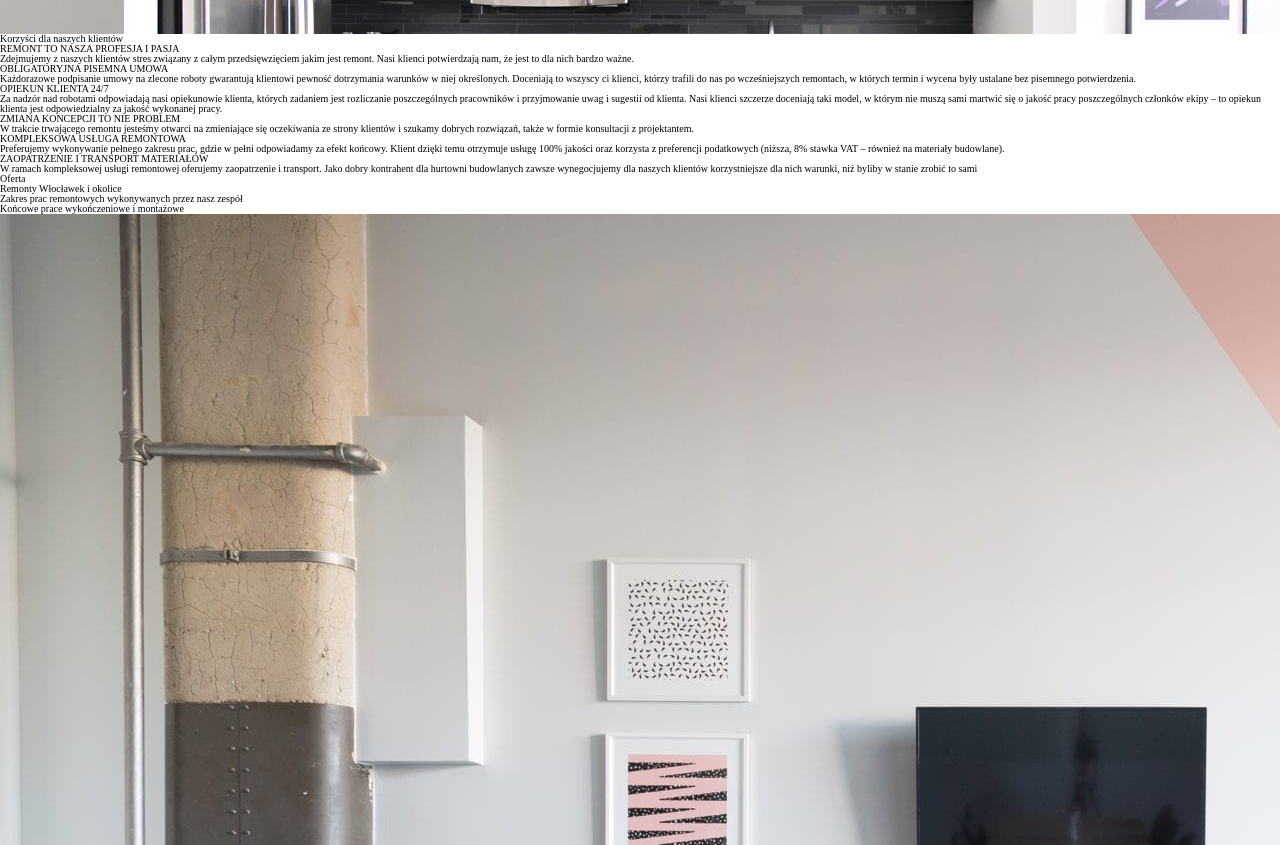
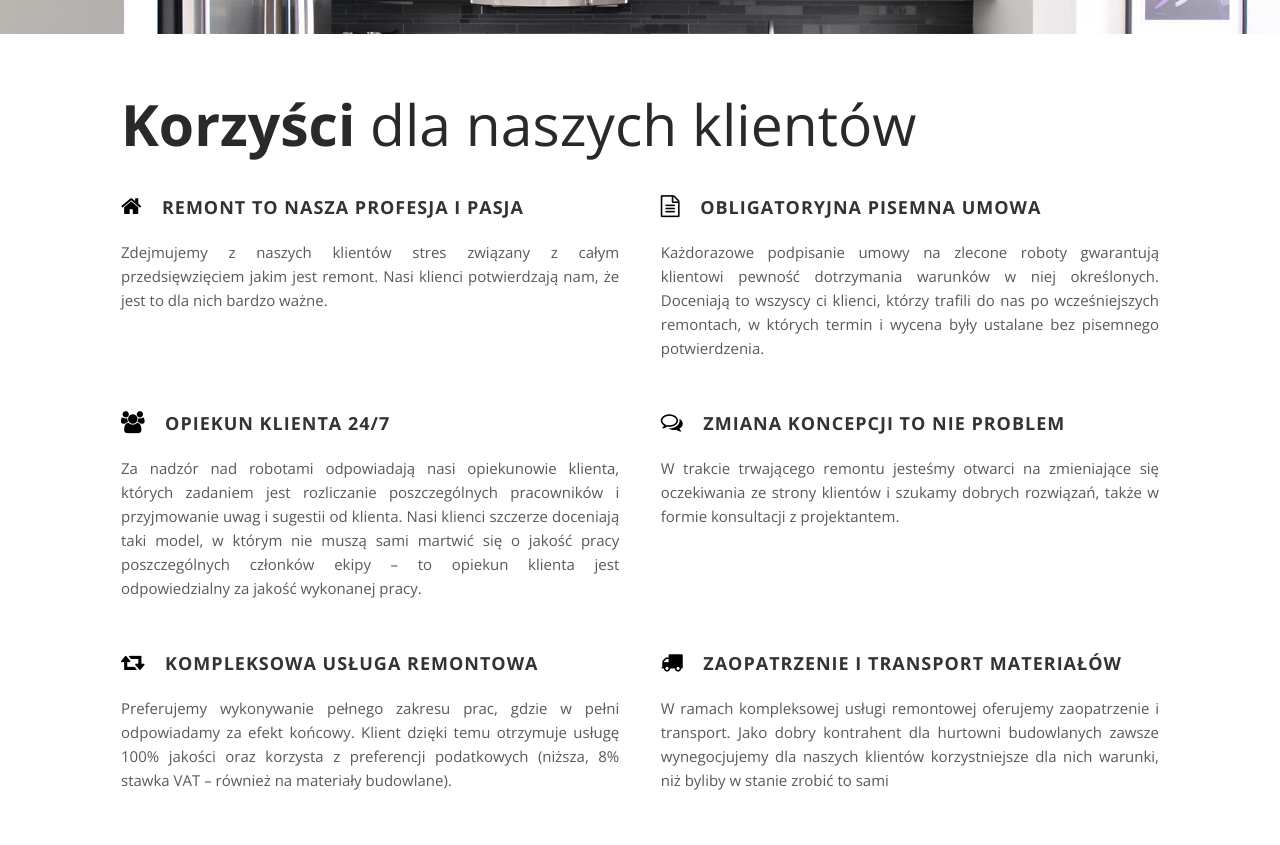
Before and after one commit to artur-hibner/twoj-remont, a website: page dest/dev/index.html in a window 1280 px wide. Shown: the part 1040-1885 px from the top of the page. Drawn offline with nearby package versions, Linux system fonts and the light colour scheme; a web font is replaced by a local one.

Commit message:
css: section - benefits

```diff
--- a/dest/dev/index.html
+++ b/dest/dev/index.html
@@ -38,7 +38,7 @@
 			<section class="section about">
 				<div class="wrapper">
 					<div class="about__description">
-						<h2 class="section__heading-2">O firmie</h2>
+						<h2 class="section__heading-2"><span class="section__heading-2--bold">O firmie</span></h2>
 						<h3 class="section__heading-3">Dlaczego my?</h3>
 						<p class="about__paragraph">Szanowni Państwo,</p>
 						<p class="about__paragraph">Od 2010 roku świadczymy usługi remontowe i wykończeniowe. Dzięki zdobytemu doświadczeniu i umiejętnościom naszych pracowników podejmujemy się realizacji kompleksowych zleceń, gdzie od początku do końca odpowiadamy za pełen zakres powierzonego remontu. Na wykonane prace udzielamy gwarancji zgodnie z zapisami umowy, którą zawsze podpisujemy z klientami po zaakceptowaniu oferty.</p>
@@ -52,31 +52,39 @@
 			<section class="banner-1">
 
 			</section>
-			<section class="benefits">
-				<h2><span>Korzyści</span> dla naszych klientów</h2>
+			<section class="section benefits wrapper">
+				<h2 class="section__heading-2"><span class="section__heading-2--bold">Korzyści</span> dla naszych klientów</h2>
+				<div class="benefits__items">
 					<div class="benefits__item">
-					<h3>REMONT TO NASZA PROFESJA I PASJA</h3>
-					<p>Zdejmujemy z naszych klientów stres związany z całym przedsięwzięciem jakim jest remont. Nasi klienci potwierdzają nam, że jest to dla nich bardzo ważne.</p>
+						<span class="fa fa-home benefits__icon" aria-hidden="true"></span>
+						<h3 class="benefits__heading">remont to nasza profesja i pasja</h3>
+						<p class="benefits__description">Zdejmujemy z naszych klientów stres związany z całym przedsięwzięciem jakim jest remont. Nasi klienci potwierdzają nam, że jest to dla nich bardzo ważne.</p>
 					</div>
 					<div class="benefits__item">
-					<h3>OBLIGATORYJNA PISEMNA UMOWA</h3>
-					<p>Każdorazowe podpisanie umowy na zlecone roboty gwarantują klientowi pewność dotrzymania warunków w niej określonych. Doceniają to wszyscy ci klienci, którzy trafili do nas po wcześniejszych remontach, w których termin i wycena były ustalane bez pisemnego potwierdzenia.</p>
+						<span class="fa fa-file-text-o benefits__icon" aria-hidden="true"></span>
+						<h3 class="benefits__heading">obligatoryjna pisemna umowa</h3>
+						<p class="benefits__description">Każdorazowe podpisanie umowy na zlecone roboty gwarantują klientowi pewność dotrzymania warunków w niej określonych. Doceniają to wszyscy ci klienci, którzy trafili do nas po wcześniejszych remontach, w których termin i wycena były ustalane bez pisemnego potwierdzenia.</p>
 					</div>
 					<div class="benefits__item">
-					<h3>OPIEKUN KLIENTA 24/7</h3>
-					<p>Za nadzór nad robotami odpowiadają nasi opiekunowie klienta, których zadaniem jest rozliczanie poszczególnych pracowników i przyjmowanie uwag i sugestii od klienta. Nasi klienci szczerze doceniają taki model, w którym nie muszą sami martwić się o jakość pracy poszczególnych członków ekipy – to opiekun klienta jest odpowiedzialny za jakość wykonanej pracy.</p>
+						<span class="fa fa-users benefits__icon" aria-hidden="true"></span>
+						<h3 class="benefits__heading">opiekun klienta 24/7</h3>
+						<p class="benefits__description">Za nadzór nad robotami odpowiadają nasi opiekunowie klienta, których zadaniem jest rozliczanie poszczególnych pracowników i przyjmowanie uwag i sugestii od klienta. Nasi klienci szczerze doceniają taki model, w którym nie muszą sami martwić się o jakość pracy poszczególnych członków ekipy – to opiekun klienta jest odpowiedzialny za jakość wykonanej pracy.</p>
 					</div>
 					<div class="benefits__item">
-					<h3>ZMIANA KONCEPCJI TO NIE PROBLEM</h3>
-					<p>W trakcie trwającego remontu jesteśmy otwarci na zmieniające się oczekiwania ze strony klientów i szukamy dobrych rozwiązań, także w formie konsultacji z projektantem.</p>
+						<span class="fa fa-comments-o benefits__icon" aria-hidden="true"></span>
+						<h3 class="benefits__heading">zmiana koncepcji to nie problem</h3>
+						<p class="benefits__description">W trakcie trwającego remontu jesteśmy otwarci na zmieniające się oczekiwania ze strony klientów i szukamy dobrych rozwiązań, także w formie konsultacji z projektantem.</p>
 					</div>
 					<div class="benefits__item">
-					<h3>KOMPLEKSOWA USŁUGA REMONTOWA</h3>
-					<p>Preferujemy wykonywanie pełnego zakresu prac, gdzie w pełni odpowiadamy za efekt końcowy. Klient dzięki temu otrzymuje usługę 100% jakości oraz korzysta z preferencji podatkowych (niższa, 8% stawka VAT – również na materiały budowlane).</p>
+						<span class="fa fa-retweet benefits__icon" aria-hidden="true"></span>
+						<h3 class="benefits__heading">kompleksowa usługa remontowa</h3>
+						<p class="benefits__description">Preferujemy wykonywanie pełnego zakresu prac, gdzie w pełni odpowiadamy za efekt końcowy. Klient dzięki temu otrzymuje usługę 100% jakości oraz korzysta z preferencji podatkowych (niższa, 8% stawka VAT – również na materiały budowlane).</p>
 					</div>
 					<div class="benefits__item">
-					<h3>ZAOPATRZENIE I TRANSPORT MATERIAŁÓW</h3>
-					<p>W ramach kompleksowej usługi remontowej oferujemy zaopatrzenie i transport. Jako dobry kontrahent dla hurtowni budowlanych zawsze wynegocjujemy dla naszych klientów korzystniejsze dla nich warunki, niż byliby w stanie zrobić to sami</p>
+						<span class="fa fa-truck benefits__icon" aria-hidden="true"></span>
+						<h3 class="benefits__heading">zaopatrzenie i transport materiałów</h3>
+						<p class="benefits__description">W ramach kompleksowej usługi remontowej oferujemy zaopatrzenie i transport. Jako dobry kontrahent dla hurtowni budowlanych zawsze wynegocjujemy dla naszych klientów korzystniejsze dla nich warunki, niż byliby w stanie zrobić to sami</p>
+					</div>
 				</div>
 			</section>
 			<section class="offer">
--- a/src/scss/partials/_base.scss
+++ b/src/scss/partials/_base.scss
@@ -1,9 +1,13 @@
 /* ========== MAIN SECTION ========== */
 
 .section{
+	padding: 50px 0 100px 0;
 	&__heading{
 		&-2, &-3{
-			@include font-family($openSans, 5.7rem, #292929, 8rem, bold);
+			@include font-family($openSans, 5.7rem, #292929, 8rem, 300);
+			&--bold{
+				font-weight: bold;
+			}
 		}
 		&-3{
 			font-size: 2rem;
@@ -15,7 +19,7 @@
 }
 
 .about{
-	padding: 50px 0 100px 0;
+
 	& .wrapper{
 		display: flex;
 		flex-direction: row;
@@ -57,3 +61,33 @@
 		background-attachment: fixed;
 	}
 }
+
+.benefits{
+	&__items{
+		padding-top: 30px;
+		display: flex;
+		flex-direction: row;
+		justify-content: space-between;
+		flex-wrap: wrap;
+	}
+	&__item{
+		flex-basis: 48%;
+		margin-bottom: 50px;
+	}
+	&__heading{
+        @include font-family($openSans, 1.8rem, #333333, 2.6rem, 700);
+		text-transform: uppercase;
+		display: inline;
+		letter-spacing: 1px;
+	}
+	&__icon{
+		font-size: 2.2rem;
+		display: inline-block;
+        margin-right: 18px;
+	}
+	&__description{
+        @include font-family($openSans, 1.5rem, #595959, 2.4rem, 300);
+        text-align: justify;
+        margin-top: 20px;
+	}
+}
```
Also changed, not shown: src/index.html (+23 -15 lines), dest/dev/css/style.css, 1 other file. Lines whose indentation alone changed are shown as unchanged.
